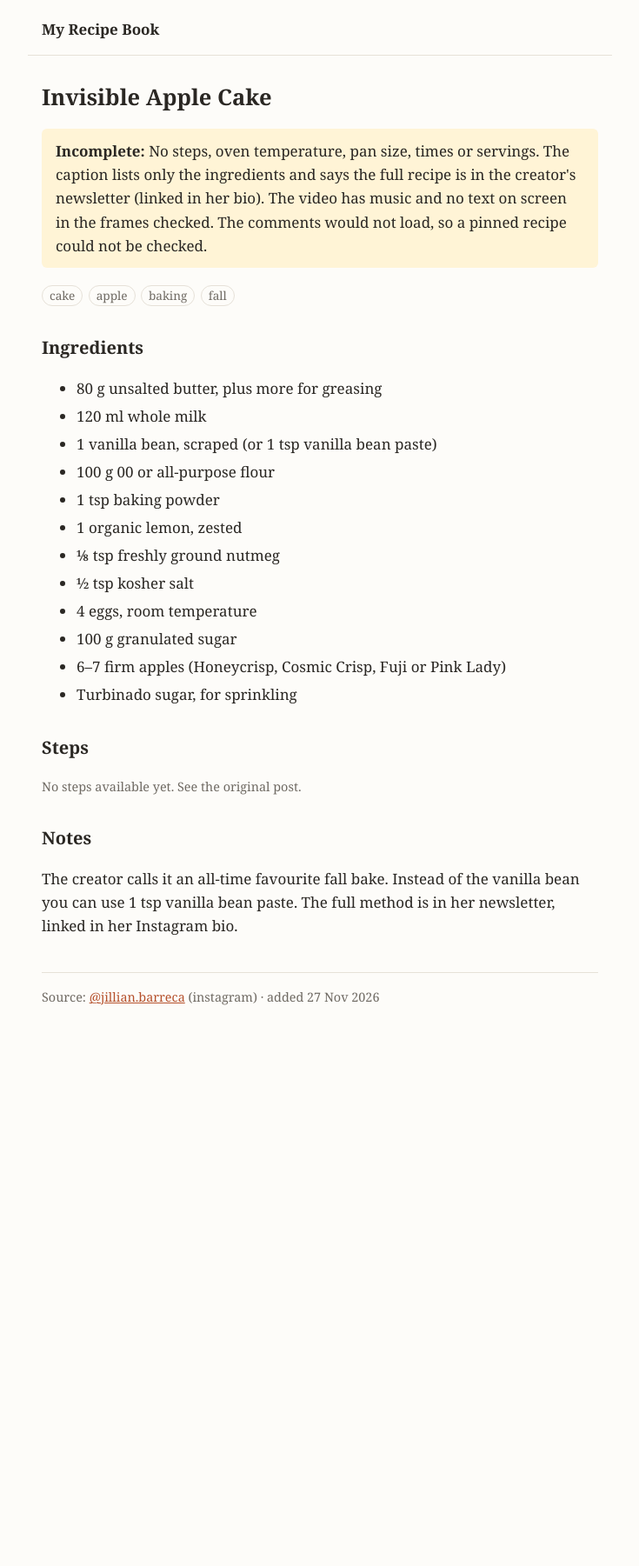
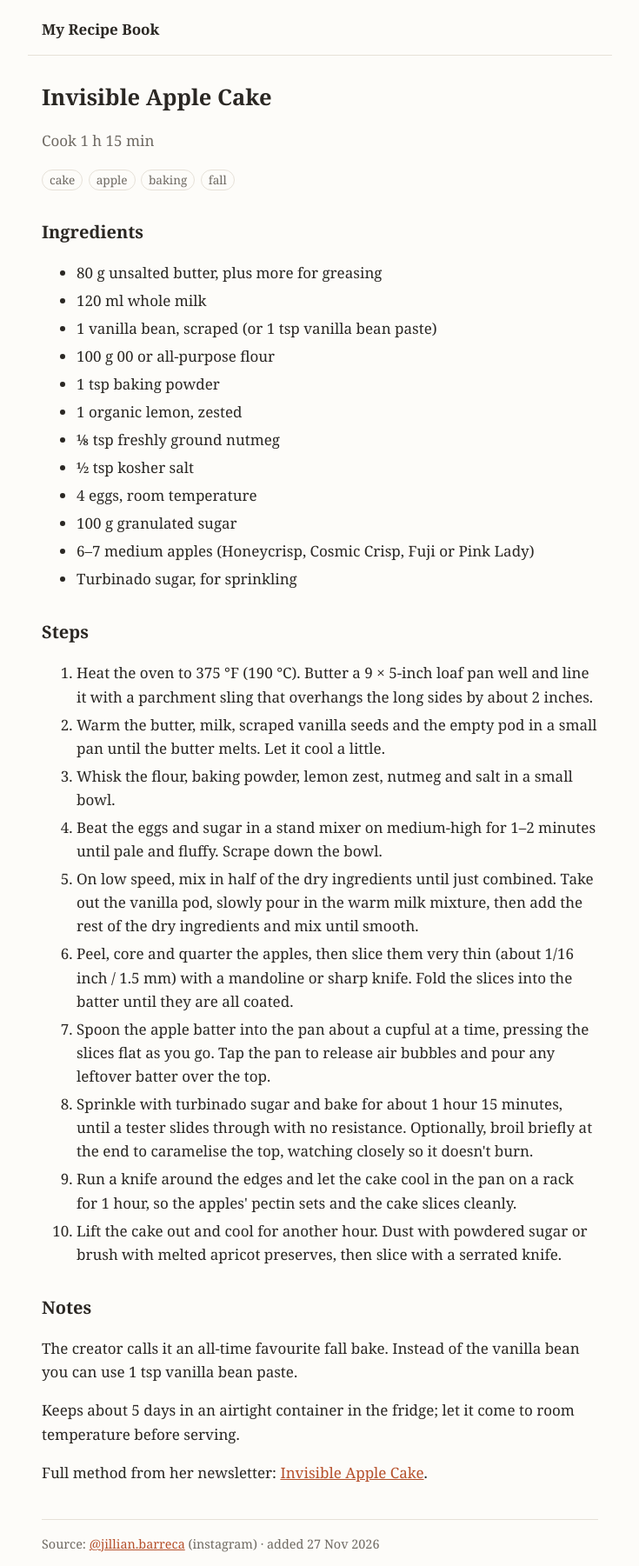
Before and after one commit to laurakribben/my-recipe-book, a Jekyll site: the page built from _recipes/invisible-apple-cake.md, in a window 1280 px wide. Shown: the whole page at 87% size, without its empty margins (272-1007 px from the left). Built offline with Jekyll 4.4.1, drawn with Linux system fonts in a browser that asks for light colours; before the commit the page ends 1173 px from its top, so only the background shows below that.

Commit message:
Complete Invisible Apple Cake with steps from the creator's newsletter
Co-Authored-By: Claude Opus 5.5 <noreply@anthropic.com>
Claude-Session: https://claude.ai/code/session_01DJgzkn7t1F5y8pSiDzBsF2

```diff
--- a/_recipes/invisible-apple-cake.md
+++ b/_recipes/invisible-apple-cake.md
@@ -5,8 +5,8 @@ source_type: instagram
 source_author: "@jillian.barreca"
 added: 2026-11-27
 issue: 1
-status: incomplete
-missing: "No steps, oven temperature, pan size, times or servings. The caption lists only the ingredients and says the full recipe is in the creator's newsletter (linked in her bio). The video has music and no text on screen in the frames checked. The comments would not load, so a pinned recipe could not be checked."
+status: complete
+cook_time: 1 h 15 min
 tags: [cake, apple, baking, fall]
 ingredients:
   - items:
@@ -20,9 +20,23 @@ ingredients:
       - ½ tsp kosher salt
       - 4 eggs, room temperature
       - 100 g granulated sugar
-      - 6–7 firm apples (Honeycrisp, Cosmic Crisp, Fuji or Pink Lady)
+      - 6–7 medium apples (Honeycrisp, Cosmic Crisp, Fuji or Pink Lady)
       - Turbinado sugar, for sprinkling
-steps: []
+steps:
+  - Heat the oven to 375 °F (190 °C). Butter a 9 × 5-inch loaf pan well and line it with a parchment sling that overhangs the long sides by about 2 inches.
+  - Warm the butter, milk, scraped vanilla seeds and the empty pod in a small pan until the butter melts. Let it cool a little.
+  - Whisk the flour, baking powder, lemon zest, nutmeg and salt in a small bowl.
+  - Beat the eggs and sugar in a stand mixer on medium-high for 1–2 minutes until pale and fluffy. Scrape down the bowl.
+  - On low speed, mix in half of the dry ingredients until just combined. Take out the vanilla pod, slowly pour in the warm milk mixture, then add the rest of the dry ingredients and mix until smooth.
+  - Peel, core and quarter the apples, then slice them very thin (about 1/16 inch / 1.5 mm) with a mandoline or sharp knife. Fold the slices into the batter until they are all coated.
+  - Spoon the apple batter into the pan about a cupful at a time, pressing the slices flat as you go. Tap the pan to release air bubbles and pour any leftover batter over the top.
+  - Sprinkle with turbinado sugar and bake for about 1 hour 15 minutes, until a tester slides through with no resistance. Optionally, broil briefly at the end to caramelise the top, watching closely so it doesn't burn.
+  - Run a knife around the edges and let the cake cool in the pan on a rack for 1 hour, so the apples' pectin sets and the cake slices cleanly.
+  - Lift the cake out and cool for another hour. Dust with powdered sugar or brush with melted apricot preserves, then slice with a serrated knife.
 ---
 The creator calls it an all-time favourite fall bake. Instead of the vanilla bean you can use
-1 tsp vanilla bean paste. The full method is in her newsletter, linked in her Instagram bio.
+1 tsp vanilla bean paste.
+
+Keeps about 5 days in an airtight container in the fridge; let it come to room temperature before serving.
+
+Full method from her newsletter: [Invisible Apple Cake](https://jillianbarreca.substack.com/p/invisible-apple-cake).
```
